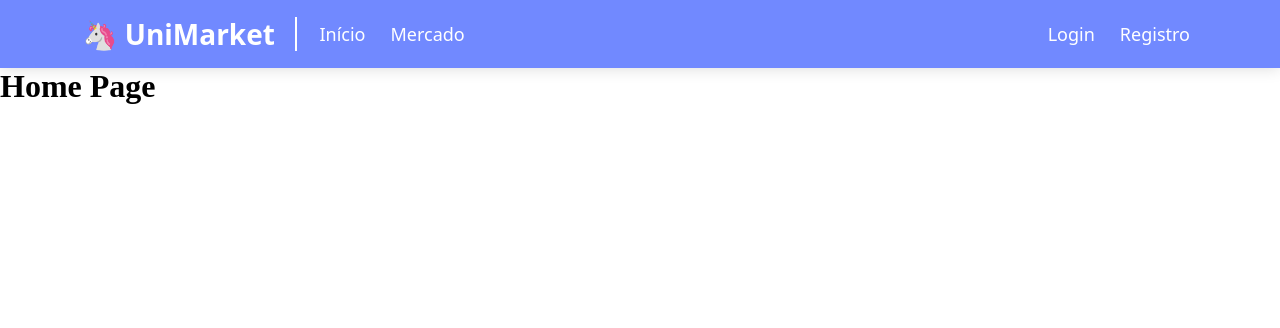
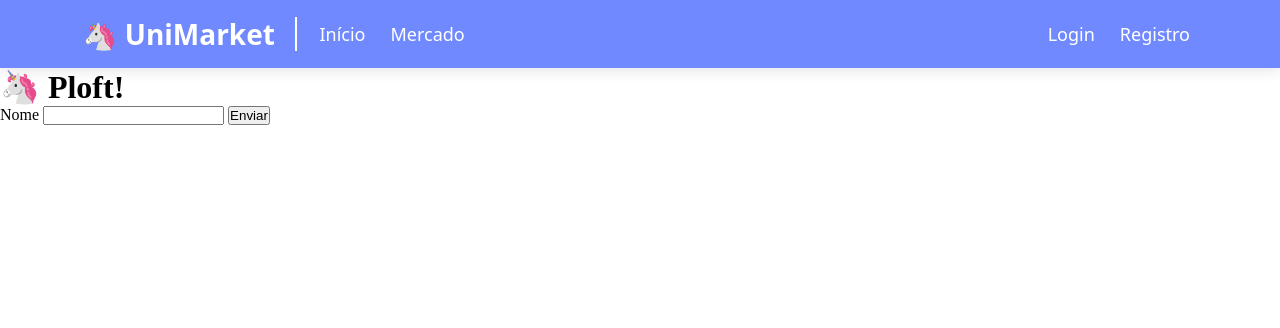
Before and after one commit to Joa0Gustav0/flask-course, a Flask app: page / in a window 1280 px wide. Shown: the top 328 px of the page. Run offline with Flask 3, Linux system fonts and the light colour scheme; some web fonts are replaced.

Commit message:
learned about request object

```diff
--- a/training-project/app.py
+++ b/training-project/app.py
@@ -1,17 +1,19 @@
-from flask import Flask, render_template, url_for
+from flask import Flask, render_template, url_for, request
 app = Flask(__name__);
 
 from data import Crud;
 
 
-@app.route("/")
+@app.route("/", methods=["GET", "POST"])
 def index() :
-  return render_template("index.html");
+  test_request = request.form["username"] if request.method == "POST" else "Ploft!";
+
+  return render_template("index.html", test=test_request);
 
 @app.route("/market")
 def market() :
   return render_template(
     "market.html",
     items=Crud().executeCrudAction("read", "SELECT * FROM marketitems;"),
-    styles=[url_for("market")]
+    styles=[url_for("static", filename="market.css")],
   );
--- a/training-project/templates/comum.html
+++ b/training-project/templates/comum.html
@@ -6,7 +6,7 @@
     <link rel="stylesheet" href="../static/comum.css" />
     {% if styles %}
       {% for style_name in styles %}
-        <link rel="stylesheet" href="../static{{ style_name }}.css">
+        <link rel="stylesheet" href="{{ style_name }}">
       {% endfor %}
     {% endif %}
     <title>🦄 UniMarket | {% block title %}{% endblock %}</title>
--- a/training-project/templates/index.html
+++ b/training-project/templates/index.html
@@ -5,5 +5,13 @@
 {% endblock %}
 
 {% block page_content %}
-  <h1>Home Page</h1>
+  <h1>
+    🦄 {{ test }}
+  </h1>
+
+  <form action="/" method="POST">
+    <label for="username">Nome</label>
+    <input type="text" name="username" id="username">
+    <input type="submit" value="Enviar">
+  </form>
 {% endblock %}
```
